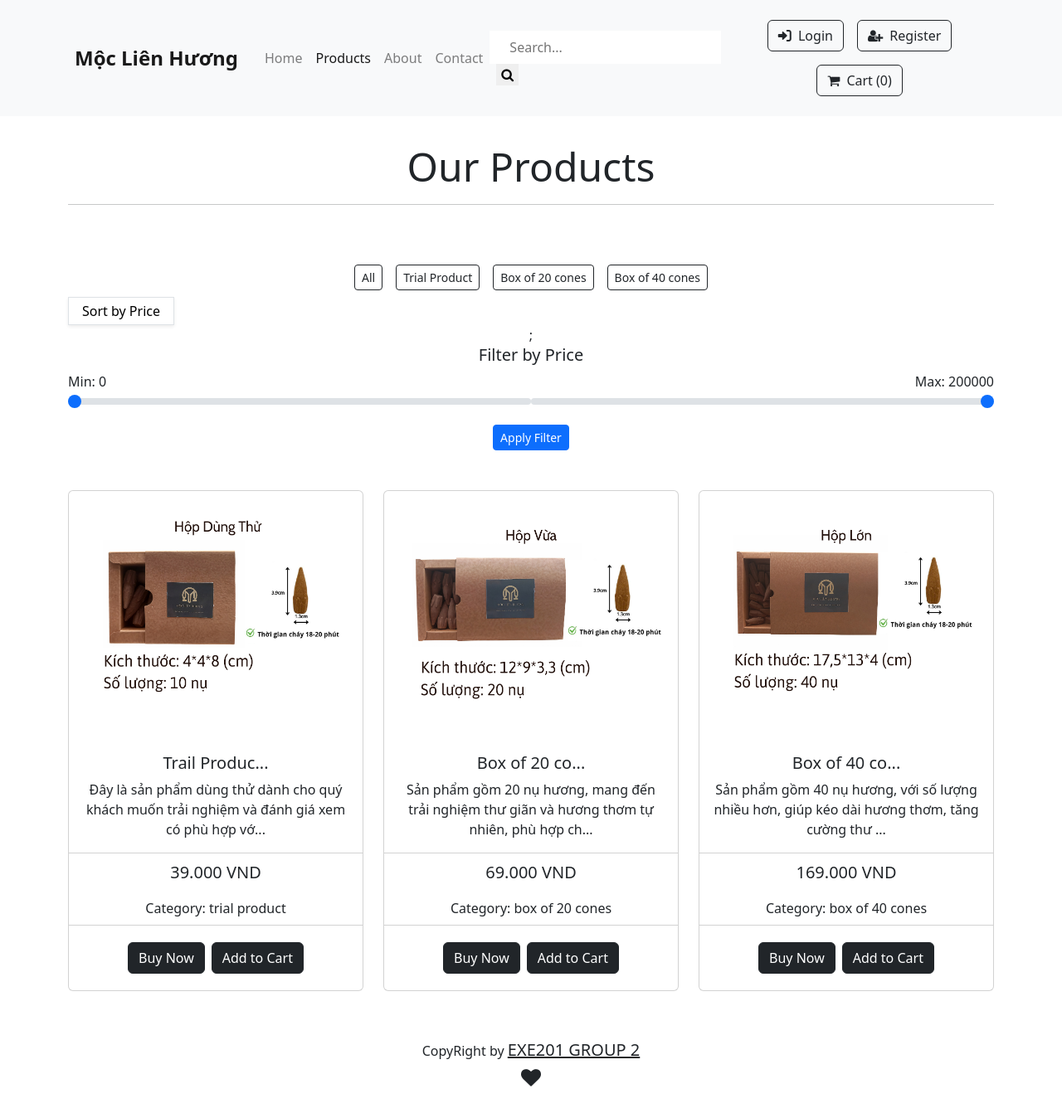
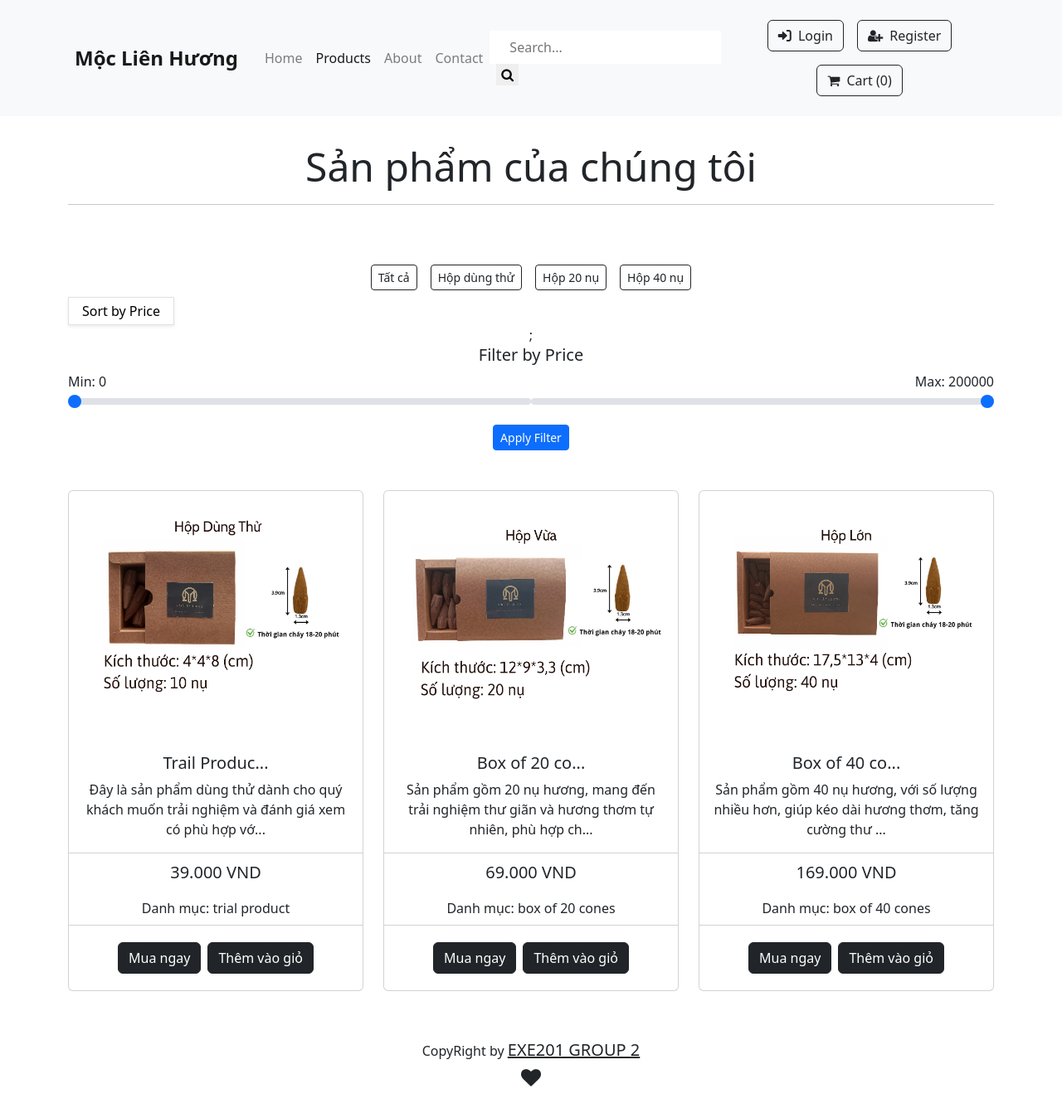
Before and after one commit to vanniichan/moclienhuong, a React (Create React App) app: page /product in a window 1280 px wide. Shown: the top 1348 px of the page at 83% size. Built offline with nearby package versions, Linux system fonts and the light colour scheme.

Commit message:
Update Products.jsx

```diff
--- a/src/components/Products.jsx
+++ b/src/components/Products.jsx
@@ -134,25 +134,25 @@ const Products = () => {
             className="btn btn-outline-dark btn-sm m-2"
             onClick={() => setFilter(data)}
           >
-            All
+            Tất cả
           </button>
           <button
             className="btn btn-outline-dark btn-sm m-2"
             onClick={() => filterProduct("trial product")}
           >
-            Trial Product
+            Hộp dùng thử
           </button>
           <button
             className="btn btn-outline-dark btn-sm m-2"
             onClick={() => filterProduct("box of 20 cones")}
           >
-            Box of 20 cones
+              Hộp 20 nụ
           </button>
           <button
             className="btn btn-outline-dark btn-sm m-2"
             onClick={() => filterProduct("box of 40 cones")}
           >
-            Box of 40 cones
+            Hộp 40 nụ
           </button>
           <Dropdown sortProductsByPrice={sortProductsByPrice} />;
           <FilterByPrice filterProductsByPrice={filterProductsByPrice} />
@@ -183,7 +183,7 @@ const Products = () => {
                 <ul className="list-group list-group-flush">
                   <li className="list-group-item lead">{product.price}.000 VND</li>
                   <li className="list-group-item">
-                    Category: {product.category}{" "}
+                    Danh mục: {product.category}{" "}
                   </li>
                 </ul>
                 <div className="card-body">
@@ -191,16 +191,16 @@ const Products = () => {
                     to={"/product/" + product.id}
                     className="btn btn-dark m-1"
                   >
-                    Buy Now
+                    Mua ngay
                   </Link>
                   <button
                     className="btn btn-dark m-1"
                     onClick={() => {
-                      toast.success("Added to cart");
+                      toast.success("Đã thêm vào giỏ");
                       addProduct(product);
                     }}
                   >
-                    Add to Cart
+                    Thêm vào giỏ
                   </button>
                 </div>
               </div>
@@ -215,7 +215,7 @@ const Products = () => {
       <div className="container my-3 py-3">
         <div className="row">
           <div className="col-12">
-            <h2 className="display-5 text-center">Our Products</h2>
+            <h2 className="display-5 text-center">Sản phẩm của chúng tôi</h2>
             <hr />
           </div>
         </div>
```
